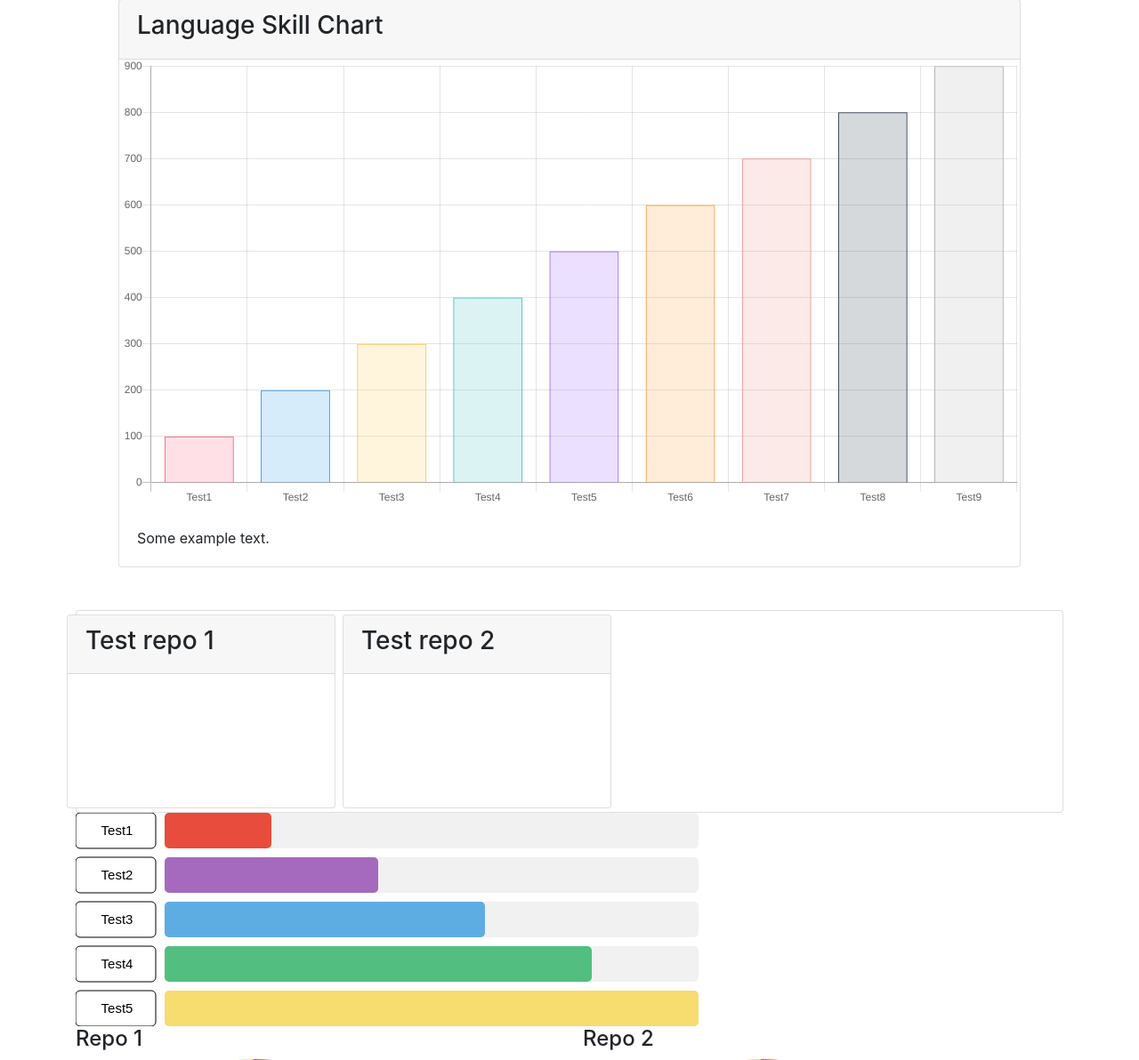
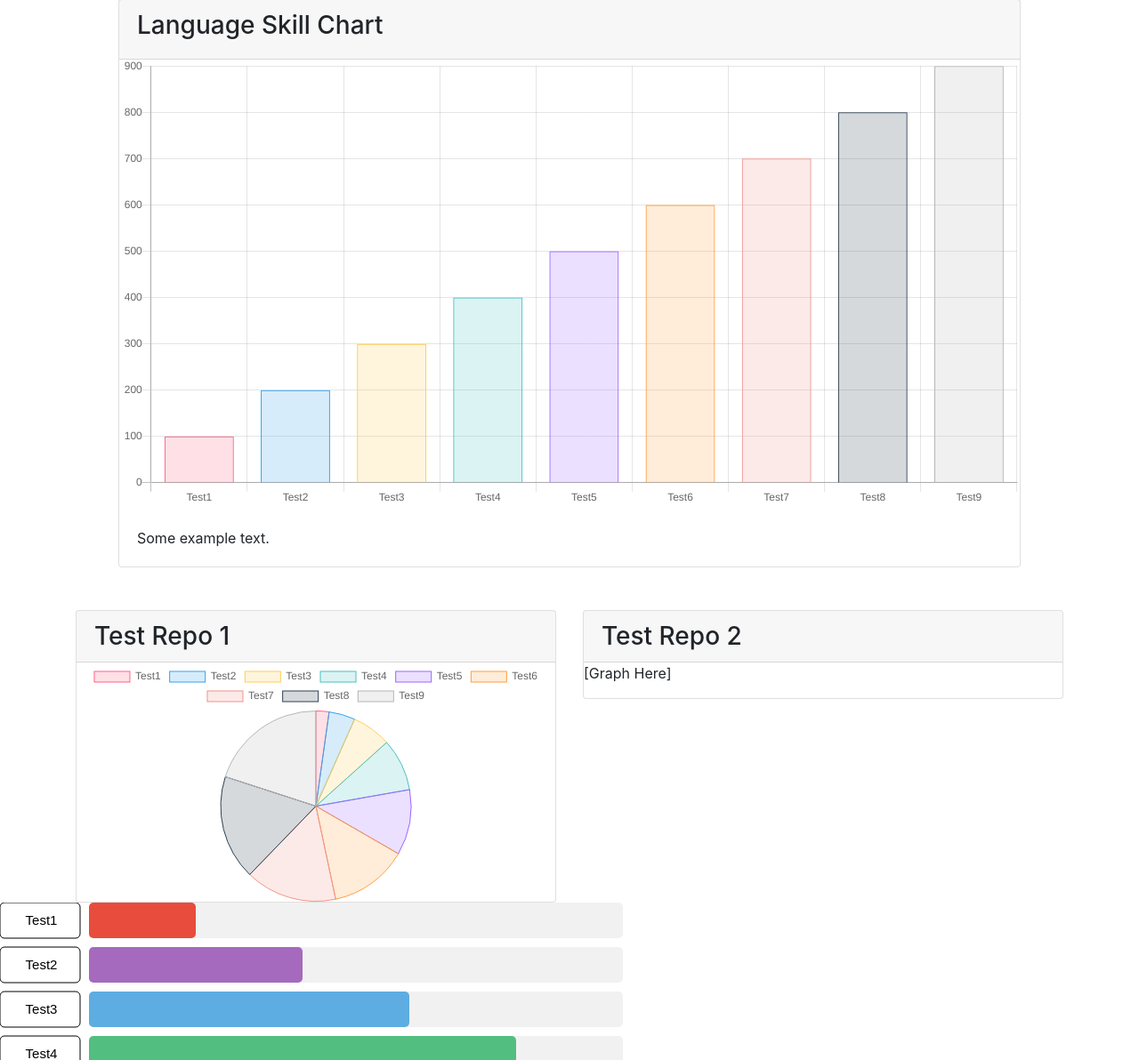
Before and after one commit to SeanFitz1997/CS3012-Lowest_Common_Ancestor-, a Django app: template Github_Access/User/templates/User/userView.html in a window 1280 px wide. Shown: the part 305-1497 px from the top of the page at 89% size. Run offline with Django 3.2, Linux system fonts and the light colour scheme; the template is opened without the code that fills it, so the values that code supplies are empty; a map, chart or similar area stays blank; some libraries are stand-ins or nearby versions.

Commit message:
Adding test pie chart

```diff
--- a/Github_Access/User/templates/User/userView.html
+++ b/Github_Access/User/templates/User/userView.html
@@ -32,28 +32,28 @@
         </div>
     </div>
 
-    <div id='repoBreakdowns' class='card'>
-        <div class='row'>
-            <div id='test1-breakdown' class='card m-1'>
-                <div class='card-header'>
-                    <h3>Test repo 1</h3>
+    <div class="row">
+        <div class="col-md-6">
+            <div class="card">
+                <h3 class="card-header">Test Repo 1</h3>
+                <canvas id='test-graph'></canvas>
+            </div>
+        </div>
+        <div class="col-md-6">
+            <div class="card">
+                    <h3 class="card-header">Test Repo 2</h3>
+                    <p>[Graph Here]</p>
                 </div>
-                <canvas id='total-lang-chart'></canvas>
-            </div>
-            <div id='test2-breakdown' class='card m-1'>
-                <div class='card-header'>
-                    <h3>Test repo 2</h3>
-                </div>
-                <canvas id='total-lang-chart'></canvas>
             </div>
         </div>
     </div>
-
 
     <script>
         //=================================================
         // User total barchart
         //=================================================
+        var testlabels = ['Test1', 'Test2', 'Test3', 'Test4', 'Test5', 'Test6', 'Test7', 'Test8', 'Test9'];
+        var testData = [100, 200, 300, 400, 500, 600, 700, 800, 900];
         var ctx = document.getElementById('total-lang-chart').getContext('2d');
         const backgroundColors = ['rgba(255, 99, 132, 0.2)','rgba(54, 162, 235, 0.2)','rgba(255, 206, 86, 0.2)',
                         'rgba(75, 192, 192, 0.2)','rgba(153, 102, 255, 0.2)','rgba(255, 159, 64, 0.2)',
@@ -64,9 +64,9 @@
         var myChart = new Chart(ctx, {
             type: 'bar',
             data: {
-                labels: ['Test1', 'Test2', 'Test3', 'Test4', 'Test5', 'Test6', 'Test7', 'Test8', 'Test9'],
+                labels: testlabels,
                 datasets: [{
-                    data: [100, 200, 300, 400, 500, 600, 700, 800, 900],
+                    data: testData,
                     backgroundColor: backgroundColors,
                     borderColor: boarderColors,
                     borderWidth: 1
@@ -77,6 +77,39 @@
                 scales: { yAxes: [{ ticks: { beginAtZero: true } }] }
             }
         });
+
+        //=================================================
+        // Repo pie charts
+        //=================================================
+
+        drawRepoPieChart('test-graph', testlabels, testData);
+
+        function drawRepoPieChart(id, labels, data){
+            var dataTotal = data.reduce((a, b) => a + b, 0);
+            var ctx = document.getElementById(id).getContext('2d');
+            var myChart = new Chart(ctx, {
+            type: 'pie',
+            data: {
+                labels: labels,
+                datasets: [{
+                    data: data,
+                    backgroundColor: backgroundColors,
+                    borderColor: boarderColors,
+                    borderWidth: 1
+                }]
+            },
+            options: {
+                tooltips: {
+                    callbacks: {
+                    label: function(item) {
+                        return `${((data[item.index]/dataTotal)*100).toFixed(2)}%`;
+                        }
+                    }
+                },
+            },
+        });
+
+        }
 </script>
 
     <!-- Data from API (* Removed once extracted *) -->
```
